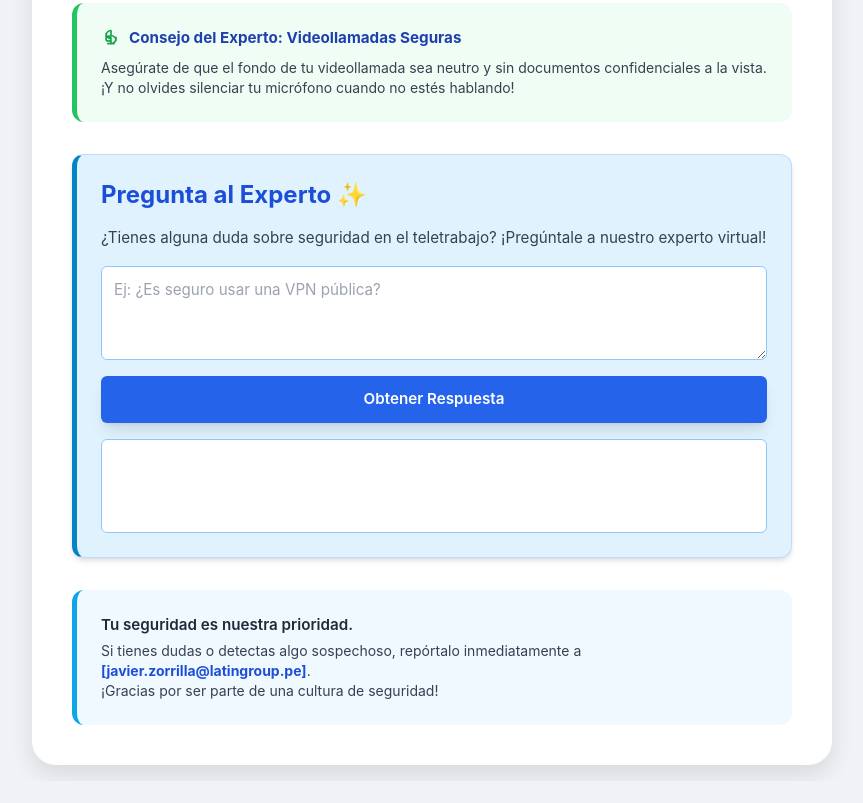
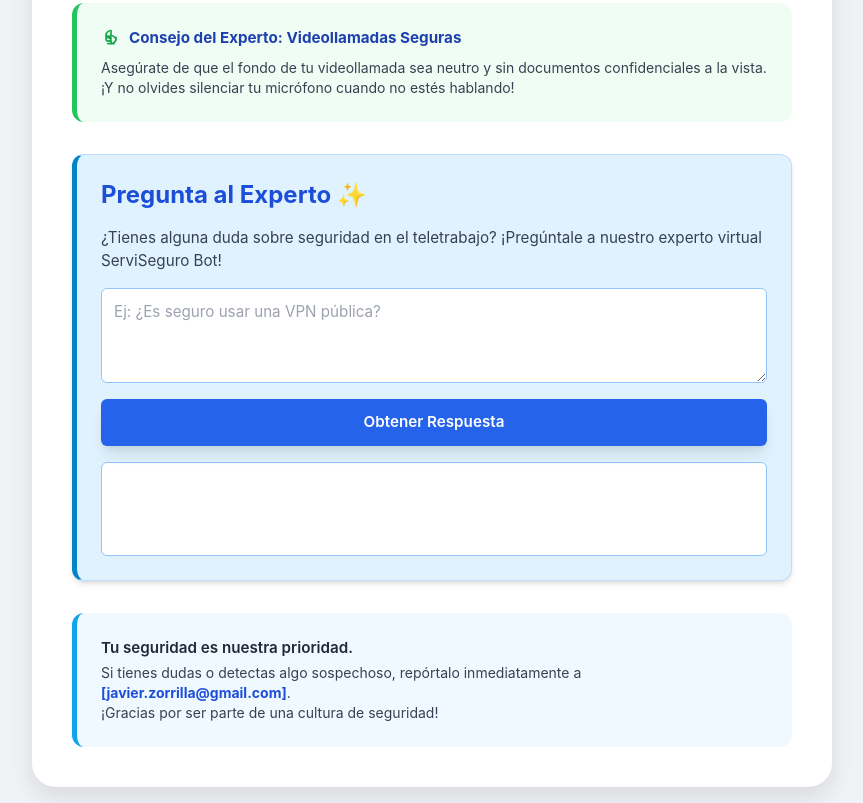
Before and after one commit to javierzorrilla-byte/boletin-seguridad-teletrabajo, a plain HTML site: page medarq.html in a window 1280 px wide. Shown: the part 867-1670 px from the top of the page, without its empty margins (208-1071 px from the left). Before the commit the page ends 1648 px from the top, so only its background shows below. Drawn offline with nearby package versions, Linux system fonts and the light colour scheme.

Commit message:
Boletin_medarq.html

```diff
--- a/medarq.html
+++ b/medarq.html
@@ -213,7 +213,7 @@
                 Pregunta al Experto ✨
             </h2>
             <p class="text-gray-700 mb-4">
-                ¿Tienes alguna duda sobre seguridad en el teletrabajo? ¡Pregúntale a nuestro experto virtual!
+                ¿Tienes alguna duda sobre seguridad en el teletrabajo? ¡Pregúntale a nuestro experto virtual ServiSeguro Bot!
             </p>
             <textarea id="securityQuestion"
                       class="w-full p-3 border border-blue-300 rounded-md focus:outline-none focus:ring-2 focus:ring-blue-500 mb-4 text-gray-800"
@@ -237,7 +237,7 @@
                 Tu seguridad es nuestra prioridad.
             </p>
             <p class="text-gray-700 text-sm">
-                Si tienes dudas o detectas algo sospechoso, repórtalo inmediatamente a <span class="font-bold text-blue-700">[javier.zorrilla@latingroup.pe]</span>.
+                Si tienes dudas o detectas algo sospechoso, repórtalo inmediatamente a <span class="font-bold text-blue-700">[javier.zorrilla@gmail.com]</span>.
                 <br>¡Gracias por ser parte de una cultura de seguridad!
             </p>
         </div>
```
